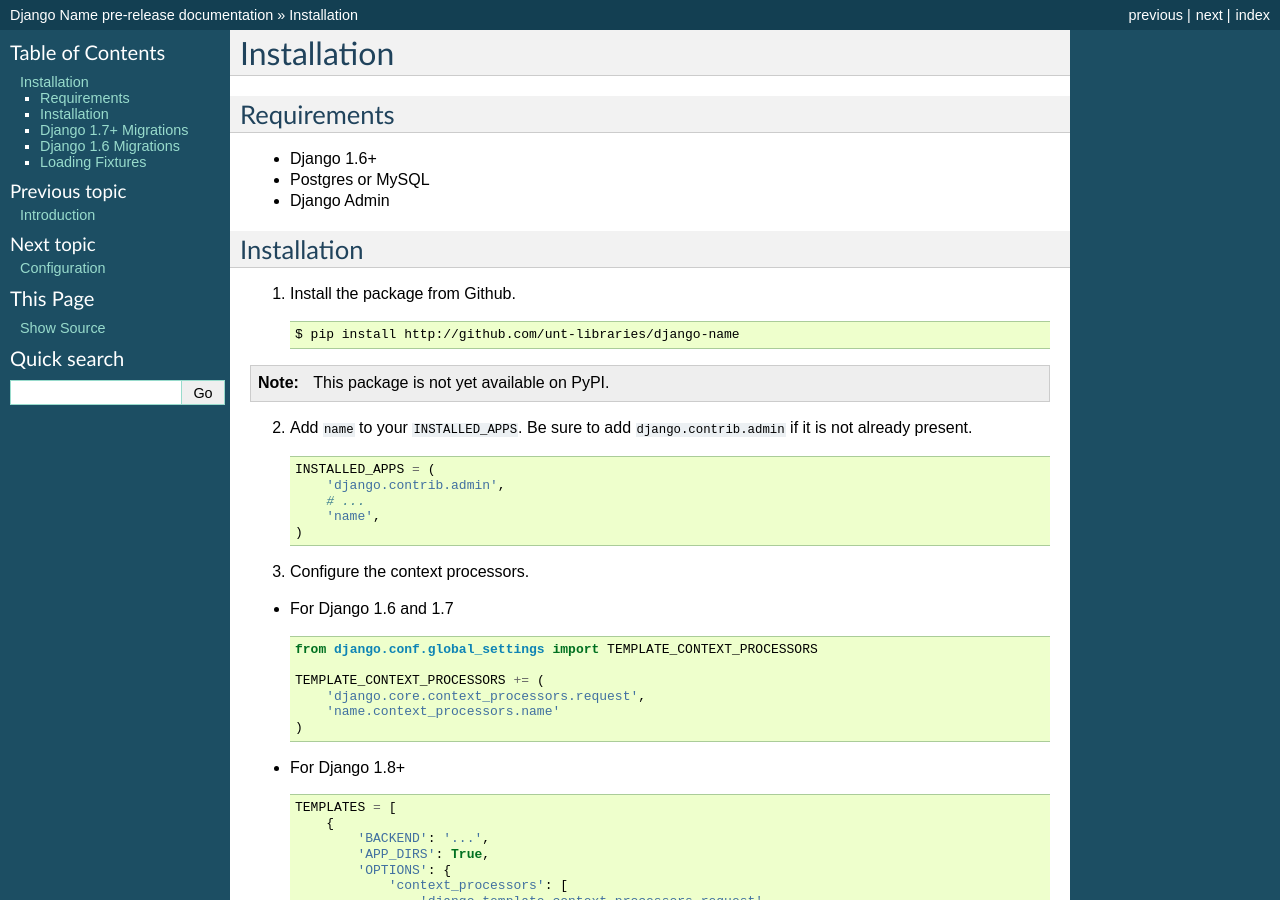
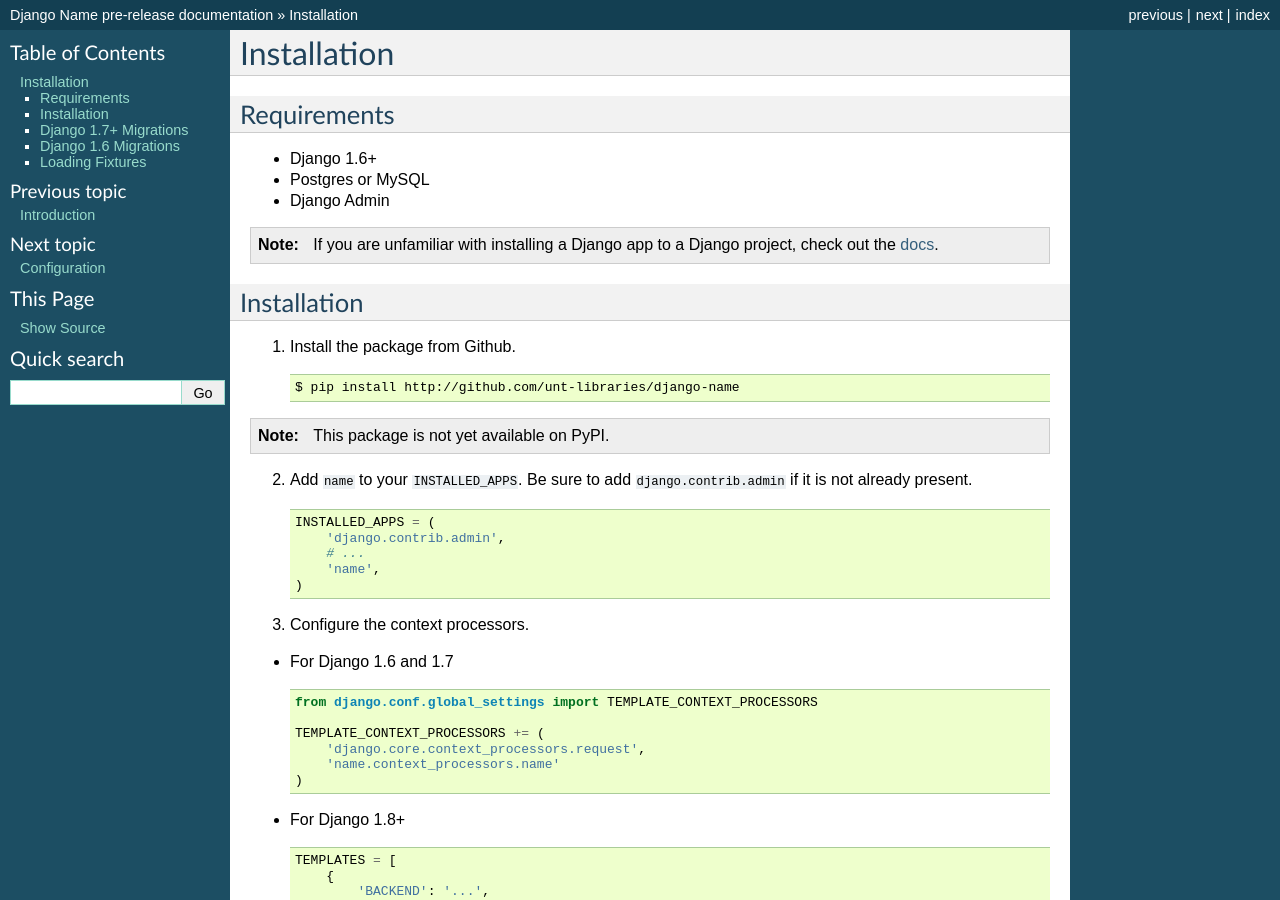
Before and after one commit to unt-libraries/django-name, a Sphinx documentation site: the page built from docs/installation.rst, in a window 1280 px wide and 900 px high. Built offline with Sphinx 7.4.7, drawn with Linux system fonts in a browser that asks for light colours.

Commit message:
Add a link to the django docs.

```diff
--- a/docs/installation.rst
+++ b/docs/installation.rst
@@ -10,6 +10,9 @@
 - Postgres or MySQL
 - Django Admin
 
+.. note:: If you are unfamiliar with installing a Django app to a Django project, check out the docs_.
+
+.. _docs: https://docs.djangoproject.com/en/1.8/
 
 Installation
 ------------
```
